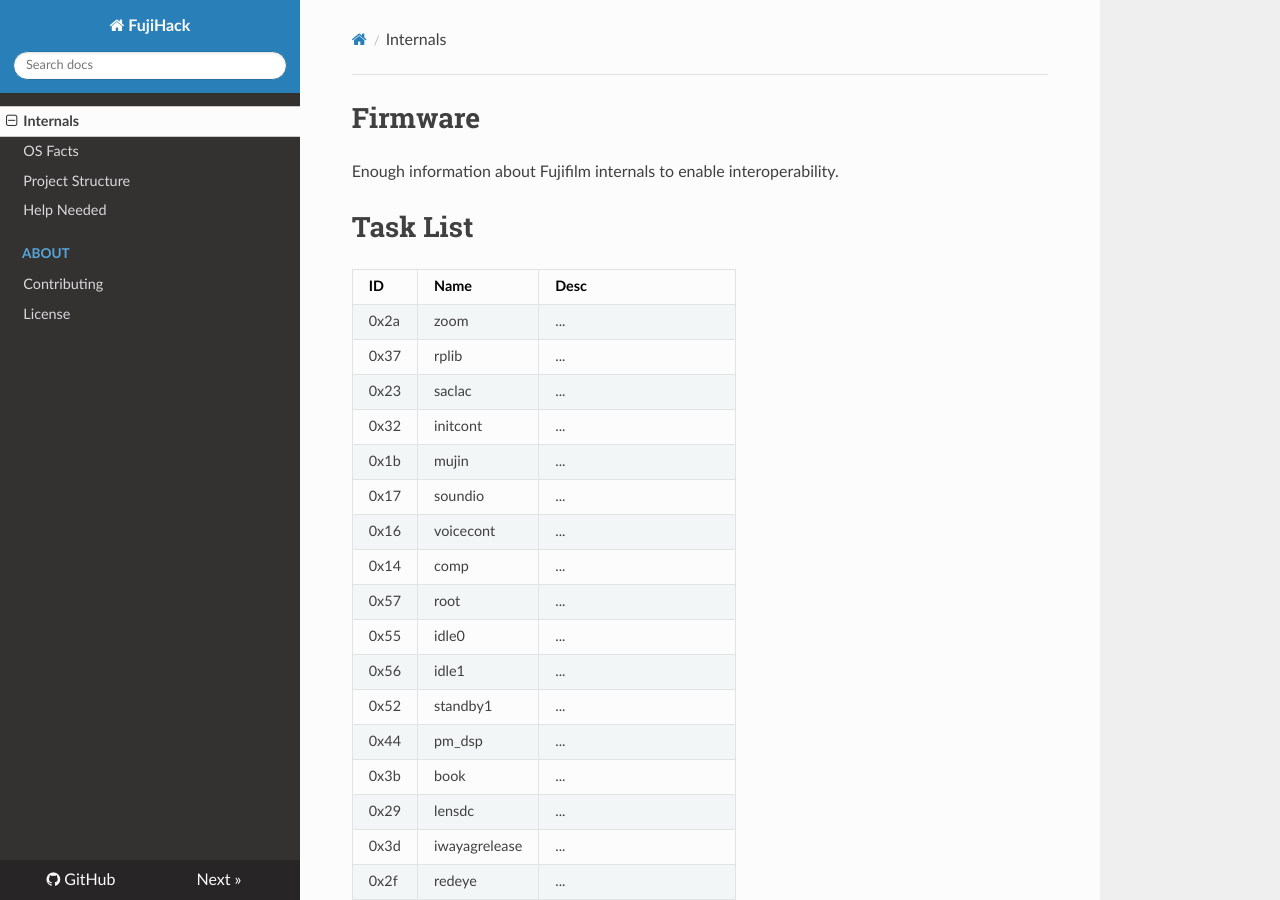
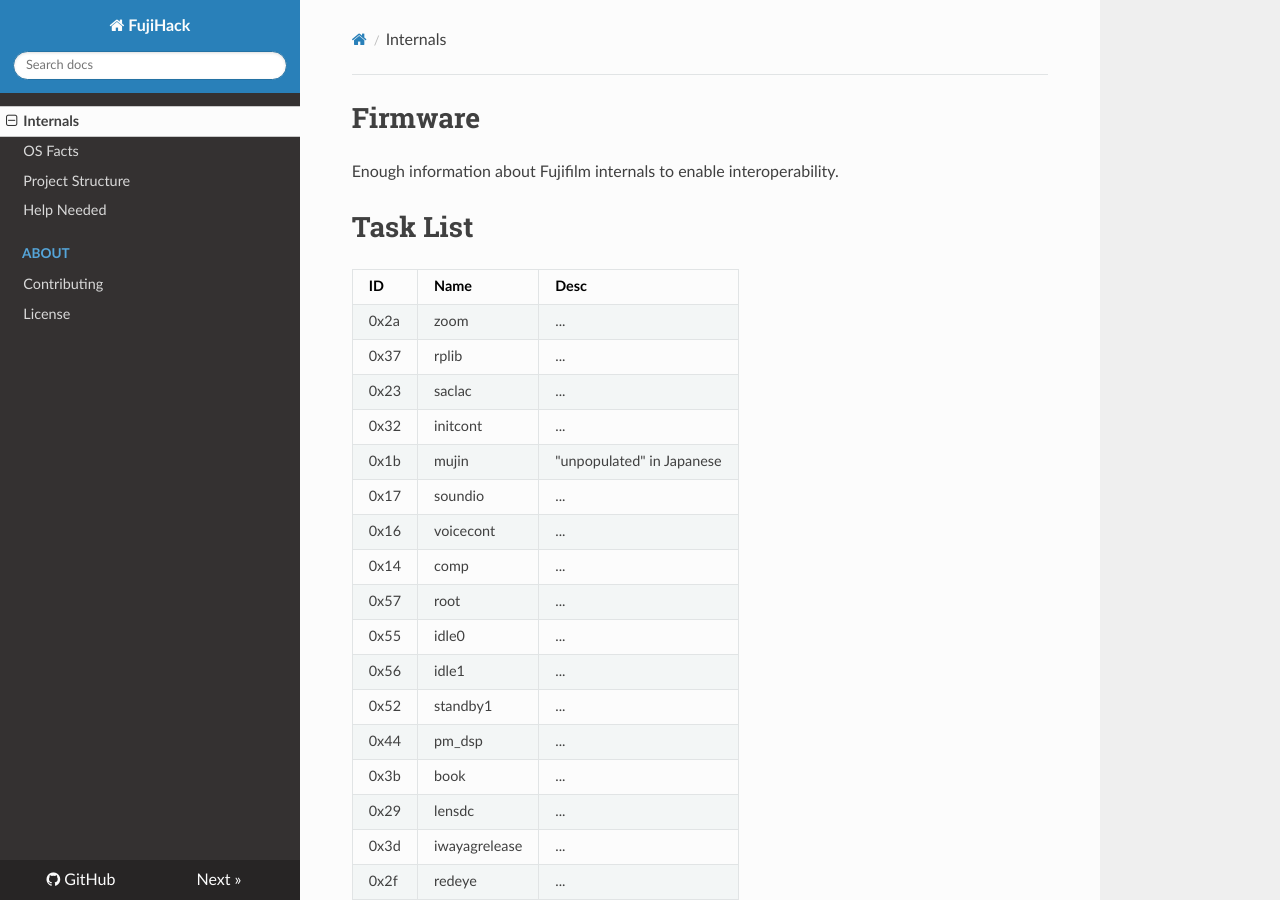
Before and after one commit to fujihack/wiki, an MkDocs documentation site: the page built from docs/internals.md, in a window 1280 px wide and 900 px high. Built offline with MkDocs 1.6.1, drawn with Linux system fonts in a browser that asks for light colours; nearby versions of some CDN libraries.

Commit message:
Update internals.md

```diff
--- a/docs/internals.md
+++ b/docs/internals.md
@@ -8,7 +8,7 @@
 | 0x37 | rplib | ... |
 | 0x23 | saclac | ... |
 | 0x32 | initcont | ... |
-| 0x1b | mujin | ... |
+| 0x1b | mujin | "unpopulated" in Japanese |
 | 0x17 | soundio | ... |
 | 0x16 | voicecont | ... |
 | 0x14 | comp | ... |
```
